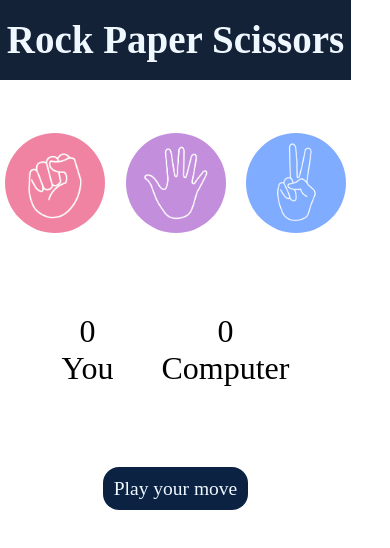
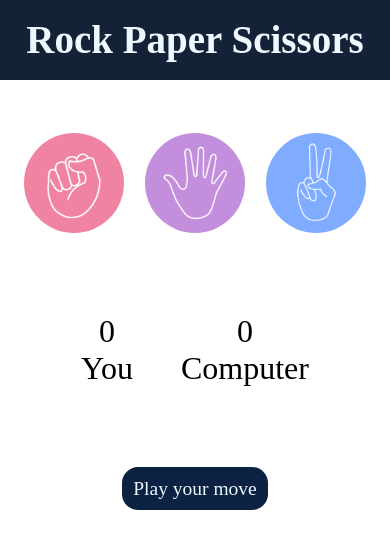
Before and after one commit to SanketSonone11/Stone-Paper-Scissors, a plain HTML site: page index.html in a window 390 px wide. Drawn offline with Linux system fonts and the light colour scheme.

Commit message:
Adding Responsiveness

```diff
--- a/style.css
+++ b/style.css
@@ -81,8 +81,8 @@ img{
 
 @media (max-width: 600px) {
 body{
-    height: 90vmin;
-    width: 90vmin;
+    height: 100vmin;
+    width: 100vmin;
     }
 h2{
     font-size: 10vw;
```
